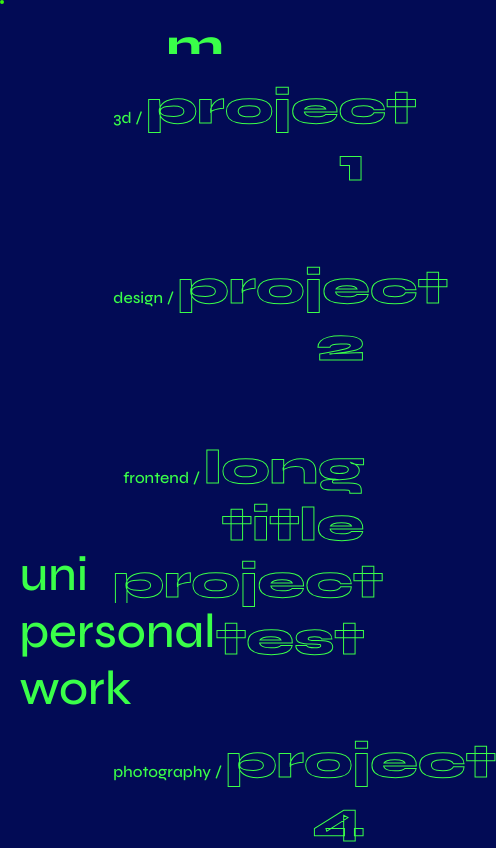
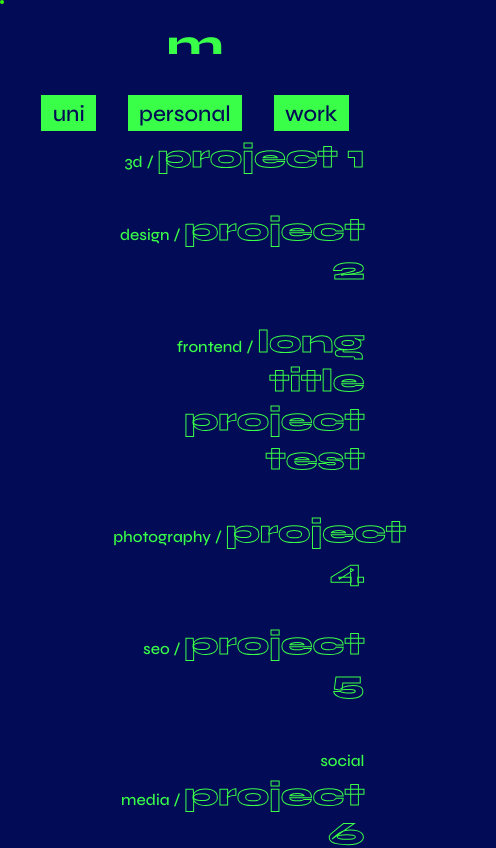
Before and after one commit to marclopezsoler/portfolio-2023, a Next.js app: page /work in a window 390 px wide. Shown: the top 848 px of the page, 496 px wide, since content can reach past the window. Built offline with nearby package versions, Linux system fonts and the light colour scheme.

Commit message:
work page responsive

```diff
--- a/app/components/Popup.js
+++ b/app/components/Popup.js
@@ -19,7 +19,7 @@ export default function Popup() {
 
   return (
     <div className={styles.main}>
-      <div className={`${styles.popup} ${popup >= 1 ? styles.animate : ""}`}>
+      <div className={`${styles.popup} ${popup === 1 ? styles.animate : ""}`}>
         <p>
           For a better experience, use a desktop or laptop to explore this site.
         </p>
--- a/public/styles/Work.module.scss
+++ b/public/styles/Work.module.scss
@@ -25,6 +25,7 @@
   align-items: center;
   width: 100%;
   max-width: 1080px;
+  padding-bottom: 5%;
 }
 
 .tags_parent {
@@ -242,3 +243,96 @@
     text-decoration: none;
   }
 }
+
+//RESPONSIVE
+
+@media only screen and (max-width: 750px) {
+  .tags_parent {
+    position: fixed;
+    display: flex;
+    flex-direction: row;
+    align-items: center;
+    justify-content: center;
+    z-index: 10;
+
+    .work_tags {
+      top: calc(2.4rem + 6vh + 0.4em);
+      display: flex;
+      flex-direction: row;
+      align-items: flex-start;
+      justify-content: center;
+      align-self: start;
+      gap: 2em;
+
+      a {
+        font-family: $font-titles;
+        color: $blue;
+        font-size: 1.4em;
+        text-decoration: none;
+        pointer-events: auto;
+        padding: 0.2em 0.5em;
+        background-color: $green;
+      }
+
+      &:nth-child(1) {
+        padding: 0 40px;
+      }
+    }
+  }
+
+  .work_items {
+    width: 90%;
+    display: flex;
+    flex-direction: column;
+    align-items: flex-end;
+    justify-content: center;
+    background-color: transparent;
+    gap: 2em;
+    z-index: 0;
+    pointer-events: auto;
+    padding: 15% 0 5% 0;
+  }
+
+  .workItem {
+    border: 0;
+    background-color: transparent;
+
+    font-family: $font-titles;
+    font-weight: 800;
+    font-size: 2rem;
+    text-decoration: none;
+    -webkit-text-fill-color: transparent;
+    -webkit-text-stroke: 1px $green;
+    transform-origin: center right;
+
+    width: fit-content;
+    height: fit-content;
+
+    text-align: right;
+    transition: 0.35s ease-out;
+
+    .title {
+      text-decoration: none;
+      -webkit-text-fill-color: transparent;
+      -webkit-text-stroke: 1px $green;
+      margin: 0;
+      padding: 0;
+
+      span {
+        font-size: 1rem;
+        margin-bottom: 0.11rem;
+        font-weight: 500;
+        -webkit-text-fill-color: $green;
+        -webkit-text-stroke: 0;
+      }
+
+      .space {
+        margin: 0 4px;
+      }
+    }
+
+    .link {
+      text-decoration: none;
+    }
+  }
+}
--- a/public/styles/components/Popup.module.scss
+++ b/public/styles/components/Popup.module.scss
@@ -17,7 +17,7 @@
   padding: 2%;
   border: 2px solid $green;
 
-  top: -12vh;
+  top: -16vh;
 
   background-color: $greenop;
   box-shadow: 0 8px 32px 0 $blueop;
@@ -39,7 +39,7 @@
 
 @keyframes movePopup {
   0% {
-    top: -12vh;
+    top: -16vh;
   }
 
   20% {
@@ -51,6 +51,6 @@
   }
 
   100% {
-    top: -12vh;
+    top: -16vh;
   }
 }
```
